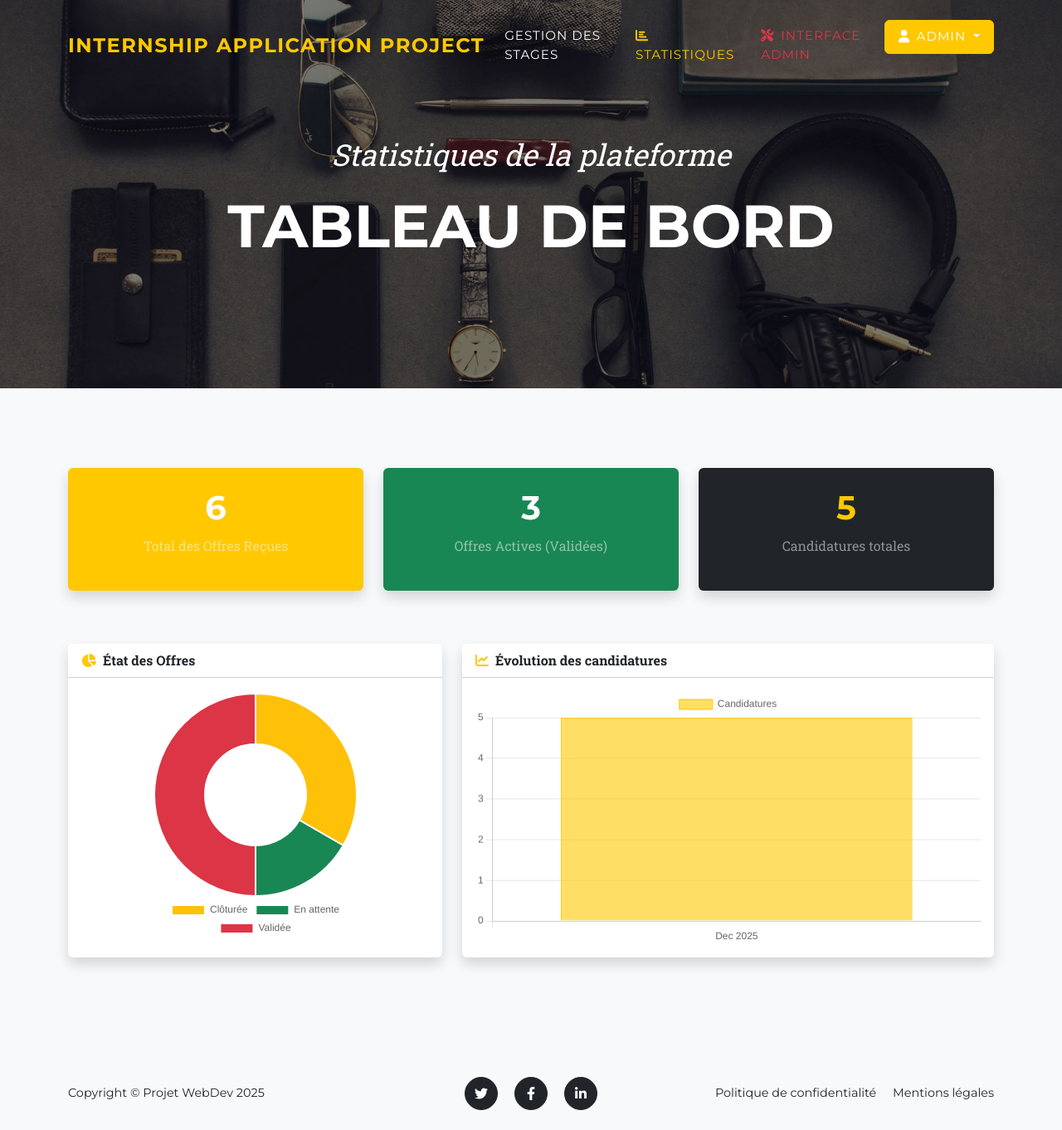
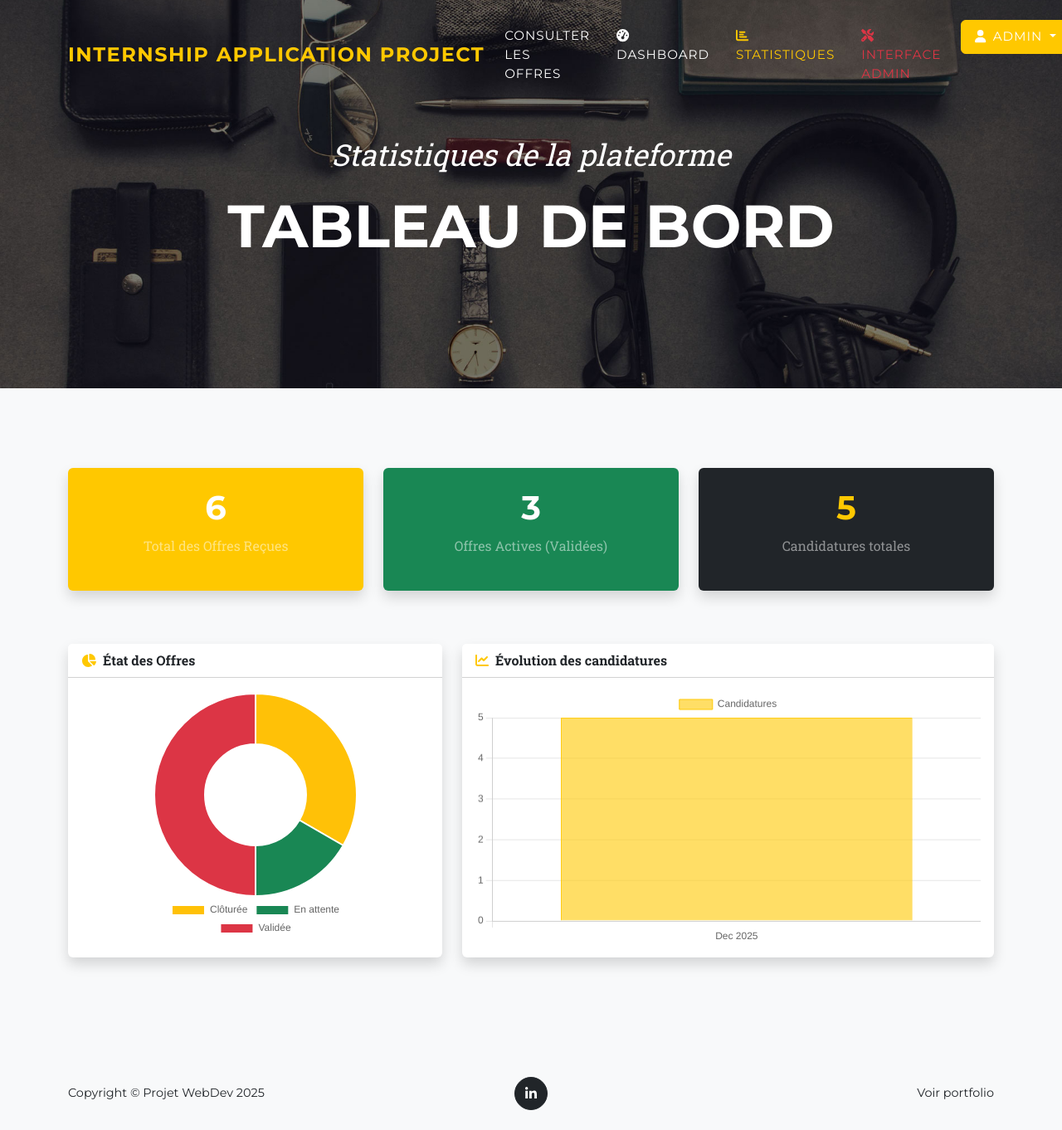
Before and after one commit to frakot4/projet_webdev, a Django app: page /offres/admin-stats/ in a window 1280 px wide. Shown: the whole page at 83% size. Run offline with Django 5.2, Linux system fonts and the light colour scheme; a user stored in the database is signed in; data comes from the database, SQL or seed files in the repository; some libraries are stand-ins or nearby versions.

Commit message:
changement UI (ajout du bouton dashobord pour le prof et l'admin et changemetn de redirection de la page admin via le bouton view site  & ajout des même droit prof == admin sur le site)

```diff
--- a/projet_webdev/internship_projet/templates/internship_projet/base.html
+++ b/projet_webdev/internship_projet/templates/internship_projet/base.html
@@ -52,14 +52,26 @@
 
                     {% if user.is_authenticated %}
                     <li class="nav-item">
-                        <a class="nav-link" href="{% url 'liste_offres' %}">
-                            {% if user.is_superuser or is_prof %}
-                            Gestion des Stages
-                            {% else %}
-                            Consulter les Offres
-                            {% endif %}
+                        <a class="nav-link" href="{% url 'liste_offres' %}">Consulter les Offres</a>
+                    </li>
+
+                    {% if user.is_superuser %}
+                    <li class="nav-item">
+                        <a class="nav-link" href="{% url 'dashboard_profs' %}">
+                            <i class="fas fa-tachometer-alt me-1"></i>Dashboard
                         </a>
                     </li>
+                    {% else %}
+                        {% for group in user.groups.all %}
+                            {% if group.name == "Profs" %}
+                            <li class="nav-item">
+                                <a class="nav-link" href="{% url 'dashboard_profs' %}">
+                                    <i class="fas fa-tachometer-alt me-1"></i>Dashboard
+                                </a>
+                            </li>
+                            {% endif %}
+                        {% endfor %}
+                    {% endif %}
 
                     {% if user.is_superuser %}
                     <li class="nav-item">
@@ -122,16 +134,11 @@
             <div class="row align-items-center">
                 <div class="col-lg-4 text-lg-start">Copyright &copy; Projet WebDev 2025</div>
                 <div class="col-lg-4 my-3 my-lg-0">
-                    <a class="btn btn-dark btn-social mx-2" href="#!" aria-label="Twitter"><i
-                            class="fab fa-twitter"></i></a>
-                    <a class="btn btn-dark btn-social mx-2" href="#!" aria-label="Facebook"><i
-                            class="fab fa-facebook-f"></i></a>
-                    <a class="btn btn-dark btn-social mx-2" href="#!" aria-label="LinkedIn"><i
+                    <a class="btn btn-dark btn-social mx-2" href="https://www.linkedin.com/in/fanatitra-rakotomavo" aria-label="LinkedIn" target="_blank" rel="noopener noreferrer"><i
                             class="fab fa-linkedin-in"></i></a>
                 </div>
                 <div class="col-lg-4 text-lg-end">
-                    <a class="link-dark text-decoration-none me-3" href="#!">Politique de confidentialité</a>
-                    <a class="link-dark text-decoration-none" href="#!">Mentions légales</a>
+                    <a class="link-dark text-decoration-none" href="https://frakot4.github.io/" target="_blank" rel="noopener noreferrer">Voir portfolio</a>
                 </div>
             </div>
         </div>
--- a/projet_webdev/internship_projet_gestion_profs/views.py
+++ b/projet_webdev/internship_projet_gestion_profs/views.py
@@ -3,9 +3,9 @@ from django.contrib.auth.decorators import login_required, user_passes_test
 from internship_projet.models import Offre
 from internship_projet.forms import OffreModificationForm
 
-# Test de sécurité : Doit être dans le groupe 'Profs'
+# Test de sécurité : Doit être dans le groupe 'Profs' ou être superuser
 def is_prof(user):
-    return user.groups.filter(name='Profs').exists()
+    return user.is_superuser or user.groups.filter(name='Profs').exists()
 
 @login_required
 @user_passes_test(is_prof)
--- a/projet_webdev/projet_webdev/urls.py
+++ b/projet_webdev/projet_webdev/urls.py
@@ -18,6 +18,9 @@ from django.contrib import admin
 from django.urls import path, include
 from django.views.generic import RedirectView  # Import nécessaire
 
+# On modifie l'URL du bouton "Voir le site" de l'interface admin
+admin.site.site_url = '/offres/'
+
 urlpatterns = [
     path('admin/', admin.site.urls),
 
```
